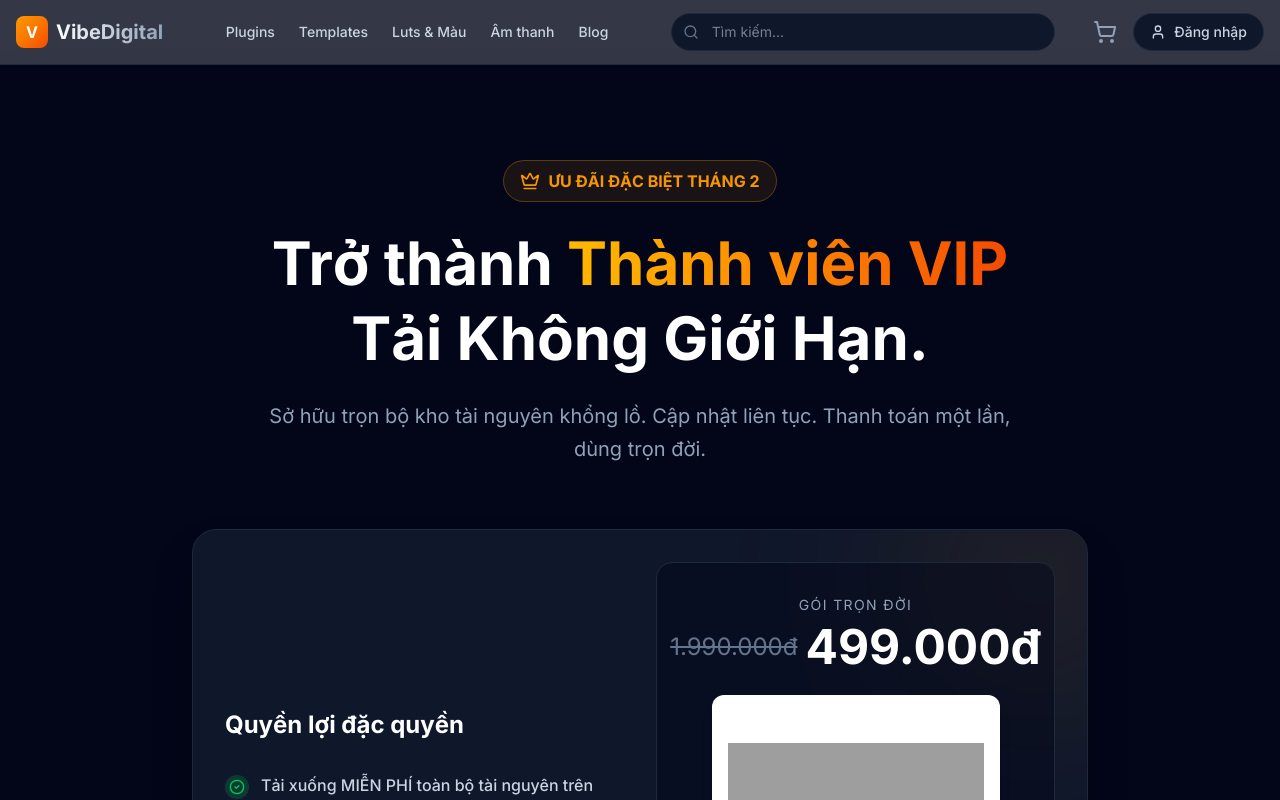
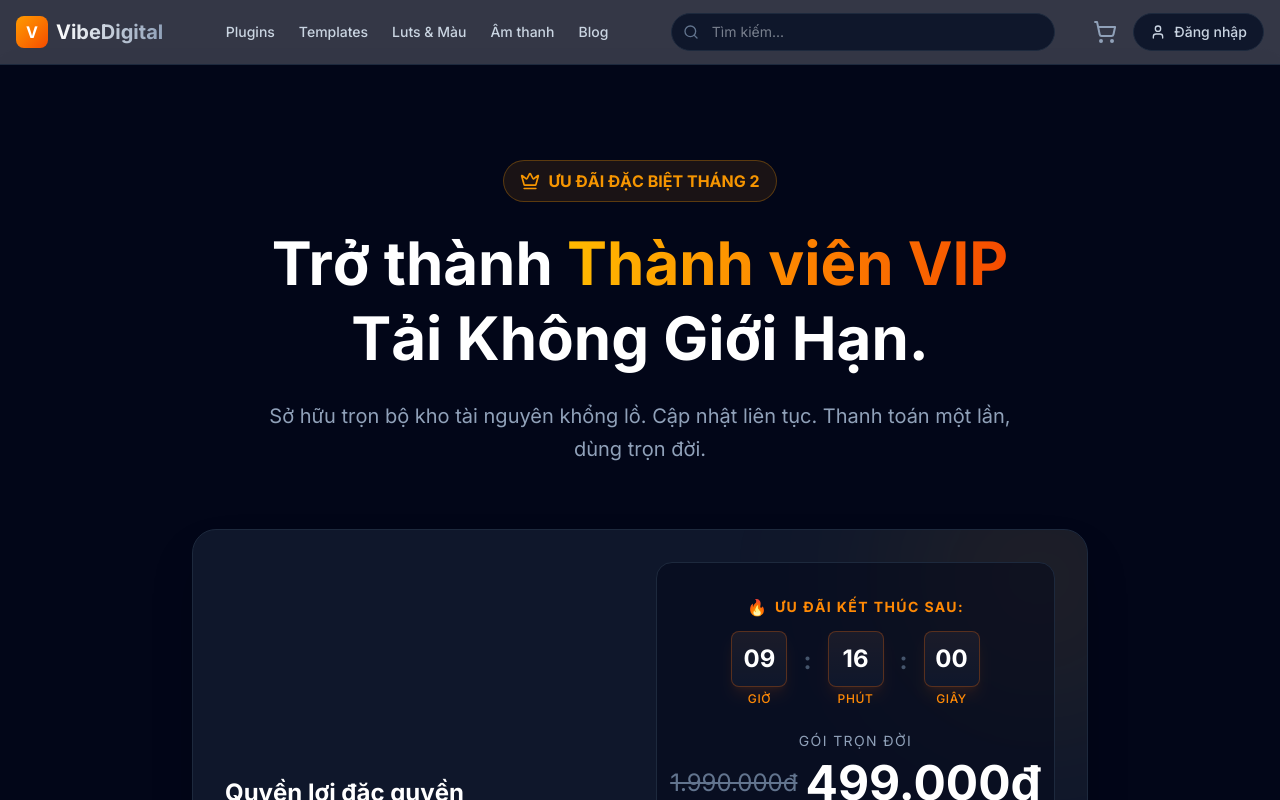
Before and after one commit to duchuy1133/web-tai-nguyen-vibe, a Next.js app: page /vip in a window 1280 px wide. Shown: the top 800 px of the page. Built offline with nearby package versions, Linux system fonts and the light colour scheme; grey boxes are pictures that could not be loaded.

Commit message:
SUA XONG TRANG VIP

```diff
--- a/src/app/vip/page.tsx
+++ b/src/app/vip/page.tsx
@@ -1,6 +1,7 @@
 import { CheckCircle2, Crown, Zap, ShieldCheck, Gift, Infinity } from "lucide-react";
 import Link from "next/link";
 import Image from "next/image";
+import CountdownTimer from "@/components/ui/CountdownTimer";
 
 export default function VipPage() {
     return (
@@ -42,6 +43,8 @@ export default function VipPage() {
 
                     {/* Right: Pricing & CTA */}
                     <div className="bg-slate-950/50 rounded-2xl p-8 border border-slate-800 text-center relative z-10 w-full">
+                        <CountdownTimer />
+
                         <div className="mb-2 text-slate-400 text-sm uppercase tracking-widest">Gói Trọn Đời</div>
                         <div className="flex items-center justify-center gap-2 mb-6">
                             <span className="text-2xl text-slate-500 line-through">1.990.000đ</span>
--- /dev/null
+++ b/src/components/ui/CountdownTimer.tsx
@@ -0,0 +1,68 @@
+'use client';
+
+import { useEffect, useState } from 'react';
+
+export default function CountdownTimer() {
+    const [timeLeft, setTimeLeft] = useState({ hours: 0, minutes: 0, seconds: 0 });
+    const [mounted, setMounted] = useState(false);
+
+    useEffect(() => {
+        setMounted(true);
+        const updateTimer = () => {
+            const now = new Date();
+            const midnight = new Date();
+            midnight.setHours(24, 0, 0, 0); // Next Midnight
+
+            const diff = midnight.getTime() - now.getTime();
+
+            if (diff <= 0) {
+                // Determine logic for next day or stop?
+                // Creating a loop for "End of Today" means it resets every day, which is good suitable "FOMO"
+                midnight.setDate(midnight.getDate() + 1);
+            }
+
+            const h = Math.floor((diff / (1000 * 60 * 60)) % 24);
+            const m = Math.floor((diff / (1000 * 60)) % 60);
+            const s = Math.floor((diff / 1000) % 60);
+
+            setTimeLeft({ hours: h, minutes: m, seconds: s });
+        };
+
+        updateTimer();
+        const interval = setInterval(updateTimer, 1000);
+
+        return () => clearInterval(interval);
+    }, []);
+
+    // Prevent hydration mismatch
+    if (!mounted) return <div className="h-16 animate-pulse bg-slate-800/50 rounded-lg mb-6"></div>;
+
+    const TimeUnit = ({ value, label }: { value: number, label: string }) => (
+        <div className="flex flex-col items-center">
+            <div className="w-12 h-12 sm:w-14 sm:h-14 bg-slate-900 border border-orange-500/30 rounded-lg flex items-center justify-center shadow-lg shadow-orange-500/10 relative overflow-hidden group">
+                <div className="absolute inset-0 bg-gradient-to-b from-orange-500/10 to-transparent opacity-50" />
+                <span className="text-xl sm:text-2xl font-bold text-white font-mono relative z-10">
+                    {value.toString().padStart(2, '0')}
+                </span>
+            </div>
+            <span className="text-[10px] sm:text-xs text-orange-400 font-medium mt-1 uppercase tracking-wider">{label}</span>
+        </div>
+    );
+
+    return (
+        <div className="mb-6">
+            <div className="flex items-center justify-center gap-2 mb-3 animate-bounce-slow">
+                <span className="text-orange-500">🔥</span>
+                <span className="text-sm font-bold text-orange-400 uppercase tracking-widest">Ưu đãi kết thúc sau:</span>
+            </div>
+
+            <div className="flex items-center justify-center gap-3 sm:gap-4">
+                <TimeUnit value={timeLeft.hours} label="Giờ" />
+                <span className="text-2xl font-bold text-slate-600 -mt-4">:</span>
+                <TimeUnit value={timeLeft.minutes} label="Phút" />
+                <span className="text-2xl font-bold text-slate-600 -mt-4">:</span>
+                <TimeUnit value={timeLeft.seconds} label="Giây" />
+            </div>
+        </div>
+    );
+}
```
